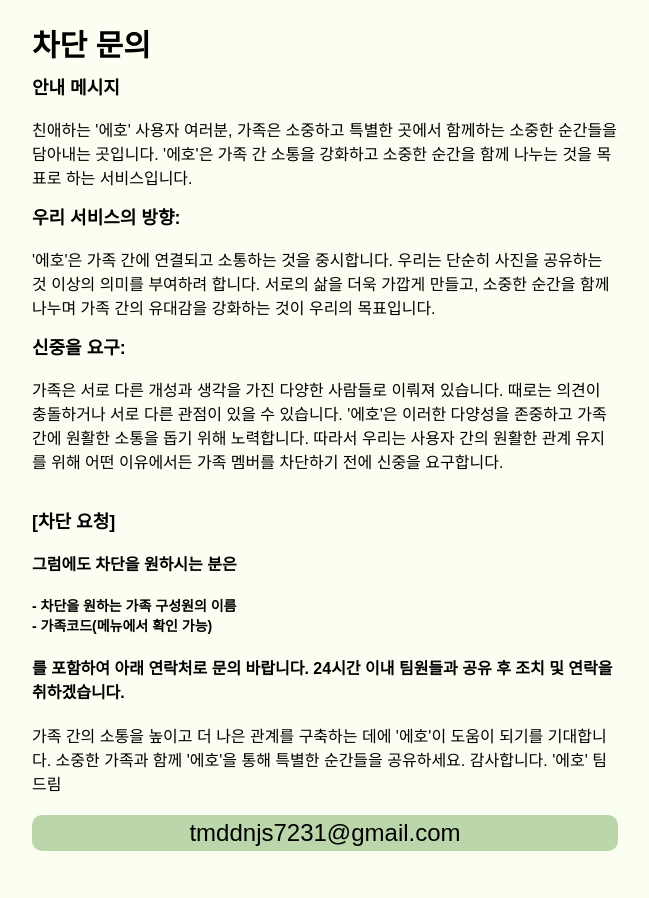
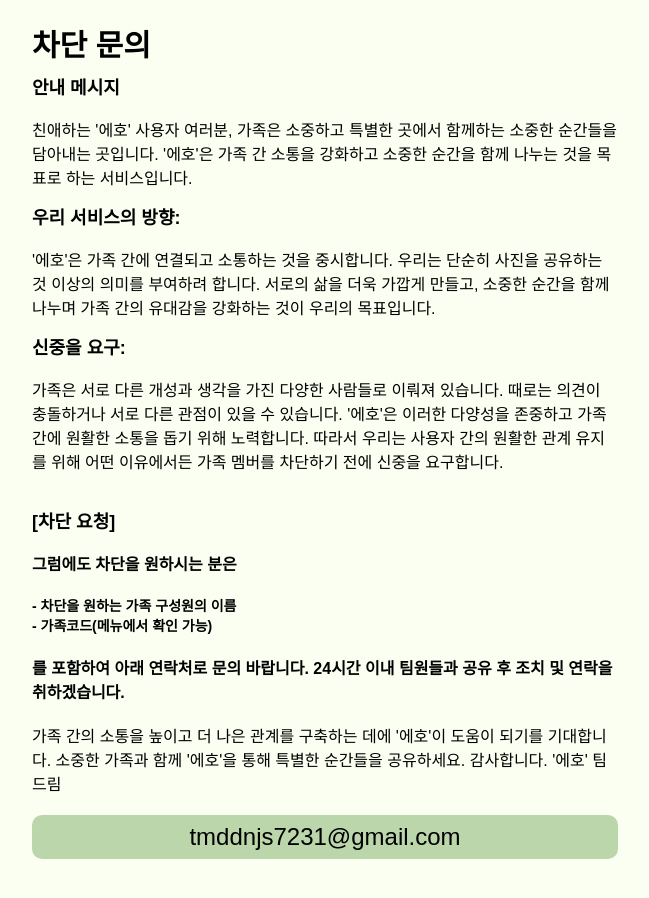
Before and after one commit to luke7231/eeho-web, a React (Create React App) app: page /setting/block in a window 1280 px wide. Shown: the top 898 px of the page, without its empty margins (315-964 px from the left). Built offline with nearby package versions, Linux system fonts and the light colour scheme.

Commit message:
feat: block css 변경

```diff
--- a/src/Routes/setting/block.tsx
+++ b/src/Routes/setting/block.tsx
@@ -39,7 +39,7 @@ const CopyTextBox = styled.div`
     font-size: 24px;
     margin-bottom: 48px;
     border-radius: 10px;
-    padding: 6px 0;
+    padding: 10px;
     margin-top: 20px;
 `;
 
```
